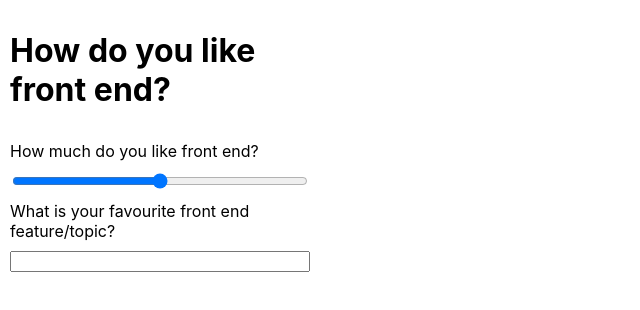
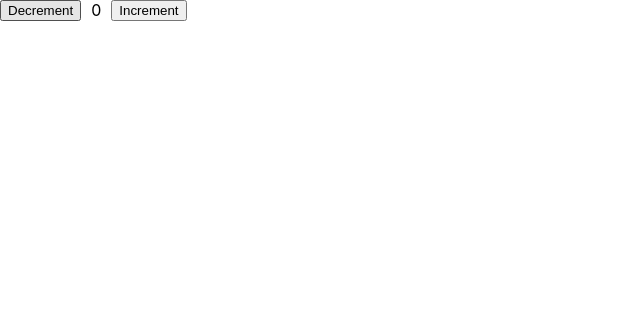
Before and after one commit to ItamarShmaya/react_appleseeds, a React (Create React App) app: page / in a window 1280 px wide. Shown: the top 310 px of the page, without its empty margins (0-640 px from the left). Built offline with nearby package versions, Linux system fonts and the light colour scheme.

Commit message:
4.1 - 7.3

```diff
--- a/package.json
+++ b/package.json
@@ -3,6 +3,7 @@
   "version": "0.1.0",
   "private": true,
   "dependencies": {
+    "@faker-js/faker": "^6.3.1",
     "@testing-library/jest-dom": "^5.16.4",
     "@testing-library/react": "^13.2.0",
     "@testing-library/user-event": "^13.5.0",
--- a/src/App.js
+++ b/src/App.js
@@ -1,23 +1,61 @@
 import logo from "./logo.svg";
 import "./App.css";
 import React from "react";
-import "./styles/ex3.1.css";
-import "./styles/ex3.2.css";
+// import "./styles/ex3.1.css";
+// import "./styles/ex3.2.css";
+// import "./styles/ex4.2.css";
+// import "./styles/ex7.2.css";
+import "./styles/ex7.3.css";
 import { Exercise2_1 } from "./components/Exercise2.1";
 import { Exercise2_2 } from "./components/Exercise2.2";
 import { Exercise3_1 } from "./components/Exercise3.1";
 import { Exercise3_2 } from "./components/Exercise3.2";
+import { Execrise4_1 } from "./components/Exercise4.1";
+import { Exercise4_2 } from "./components/Exercise4.2";
+import { Exercise7_1 } from "./components/Exercise7.1";
+import { Exercise7_2 } from "./components/Exercise7.2";
+import { Exercise7_3 } from "./components/Exercise7.3";
 
 class App extends React.Component {
-  constructor() {
-    super();
-  }
-
   render() {
     // return <Exercise2_1 />;
     // return <Exercise2_2 />;
     // return <Exercise3_1 />;
-    return <Exercise3_2 />;
+    // return <Exercise3_2 />;
+    // return (
+    //   <div className="container">
+    //     <Execrise4_1
+    //       text="Important"
+    //       style={{ fontWeight: "bold", marginRight: 10 + "px" }}
+    //     />
+    //     <Execrise4_1 text="Not important" />
+    //   </div>
+    // );
+    // return (
+    //   <div className="cardsContainer">
+    //     <Exercise4_2
+    //       title="Random Title 1"
+    //       description="Random description 1"
+    //       link1="link1"
+    //       link2="link2"
+    //     />
+    //     <Exercise4_2
+    //       title="Random Title 2"
+    //       description="Random description 2"
+    //       link1="link3"
+    //       link2="link4"
+    //     />
+    //     <Exercise4_2
+    //       title="Random Title 3"
+    //       description="Random description 3"
+    //       link1="link5"
+    //       link2="link6"
+    //     />
+    //   </div>
+    // );
+    // return <Exercise7_1 />;
+    // return <Exercise7_2 />;
+    return <Exercise7_3 />;
   }
 }
 
--- /dev/null
+++ b/src/components/Exercise4.1.js
@@ -0,0 +1,14 @@
+/*
+Instructions
+Create a button component.
+Render 2x the button component and make the 1st button with the text
+“Important” and bold. Make the 2nd button with the text “Not Important”
+*/
+
+import React from "react";
+
+export class Execrise4_1 extends React.Component {
+  render() {
+    return <button style={this.props.style}>{this.props.text}</button>;
+  }
+}
--- /dev/null
+++ b/src/components/Exercise4.2.js
@@ -0,0 +1,27 @@
+/*
+Instructions
+Create a card component.
+Render 3x the card component and each card will have a different image,
+title, description and links
+*/
+
+import React from "react";
+import faker from "@faker-js/faker";
+
+export class Exercise4_2 extends React.Component {
+  render() {
+    return (
+      <div className="container">
+        <div className="imgContainer">
+          <img alt="image" src={faker.image.image()} />
+        </div>
+        <h2 className="title">{this.props.title}</h2>
+        <p className="des">{this.props.description}</p>
+        <div className="linksContainer">
+          <a href="/">{this.props.link1}</a>
+          <a href="/">{this.props.link2}</a>
+        </div>
+      </div>
+    );
+  }
+}
--- /dev/null
+++ b/src/components/Exercise7.1.js
@@ -0,0 +1,28 @@
+/*
+Instructions
+We want to create a counter component.
+A label that displays the current value, and a button for incrementing the
+value.
+*/
+
+import React from "react";
+
+export class Exercise7_1 extends React.Component {
+  constructor(props) {
+    super(props);
+
+    this.state = { incrementValue: 0 };
+  }
+  onButtonClick = () => {
+    this.setState({ incrementValue: this.state.incrementValue + 1 });
+  };
+
+  render() {
+    return (
+      <div>
+        <button onClick={this.onButtonClick}>Increment</button>
+        <label style={{ marginLeft: 5 }}>{this.state.incrementValue}</label>
+      </div>
+    );
+  }
+}
--- /dev/null
+++ b/src/components/Exercise7.2.js
@@ -0,0 +1,29 @@
+/*
+Instructions
+We want to create a component that contains a box and a button (in the
+same component).
+The box will appear or disappear when the button is clicked.
+*/
+
+import React from "react";
+
+export class Exercise7_2 extends React.Component {
+  constructor() {
+    super();
+
+    this.state = { className: "hidden" };
+  }
+  onButtonClick = () => {
+    this.setState({
+      className: this.state.className === "hidden" ? "visible" : "hidden",
+    });
+  };
+  render() {
+    return (
+      <div className="container">
+        <button onClick={this.onButtonClick}>show/hide</button>
+        <div className={`box ${this.state.className}`}></div>
+      </div>
+    );
+  }
+}
--- /dev/null
+++ b/src/components/Exercise7.3.js
@@ -0,0 +1,52 @@
+/*
+Instructions
+We want to create two buttons and one label.
+First button will increment the counter.
+Second button will decrement the counter
+A label that displays the current value.
+The counter range can only be from -10 to 10.
+If the counter is negative the label will be a red color.
+If the counter is positive the label will be a green color.
+If the counter is 0 the label will be a black color.
+*/
+
+import React from "react";
+
+export class Exercise7_3 extends React.Component {
+  constructor(props) {
+    super(props);
+
+    this.state = { currentValue: 0 };
+  }
+
+  onIncButtonClick = () => {
+    if (this.state.currentValue < 10)
+      this.setState({ currentValue: this.state.currentValue + 1 });
+  };
+  onDecButtonClick = () => {
+    if (this.state.currentValue > -10)
+      this.setState({ currentValue: this.state.currentValue - 1 });
+  };
+
+  changeColor = () => {
+    if (this.state.currentValue > 0) return "green";
+    if (this.state.currentValue < 0) return "red";
+    else return "black";
+  };
+
+  render() {
+    return (
+      <div className="container">
+        <button onClick={this.onDecButtonClick} className="dec">
+          Decrement
+        </button>
+        <label style={{ color: this.changeColor() }}>
+          {this.state.currentValue}
+        </label>
+        <button onClick={this.onIncButtonClick} className="inc">
+          Increment
+        </button>
+      </div>
+    );
+  }
+}
--- /dev/null
+++ b/src/styles/ex4.2.css
@@ -0,0 +1,18 @@
+.cardsContainer {
+  display: flex;
+}
+.container {
+  width: 300px;
+  height: 400px;
+  border: 1px solid black;
+  margin: 10px;
+}
+
+img {
+  width: 100%;
+}
+
+.linksContainer {
+  display: flex;
+  gap: 10px;
+}
--- /dev/null
+++ b/src/styles/ex7.2.css
@@ -0,0 +1,21 @@
+.container {
+  width: 300px;
+  height: 400px;
+  border: 1px solid black;
+  margin: 10px;
+}
+
+.hidden {
+  visibility: hidden;
+}
+
+.visible {
+  visibility: visible;
+}
+
+.box {
+  width: 200px;
+  height: 300px;
+  background-color: yellow;
+  margin: 10px auto;
+}
--- /dev/null
+++ b/src/styles/ex7.3.css
@@ -0,0 +1,4 @@
+.container {
+  display: flex;
+  gap: 10px;
+}
```
Also changed, not shown: 1 other file (tests, documents, lock files or other folders).
